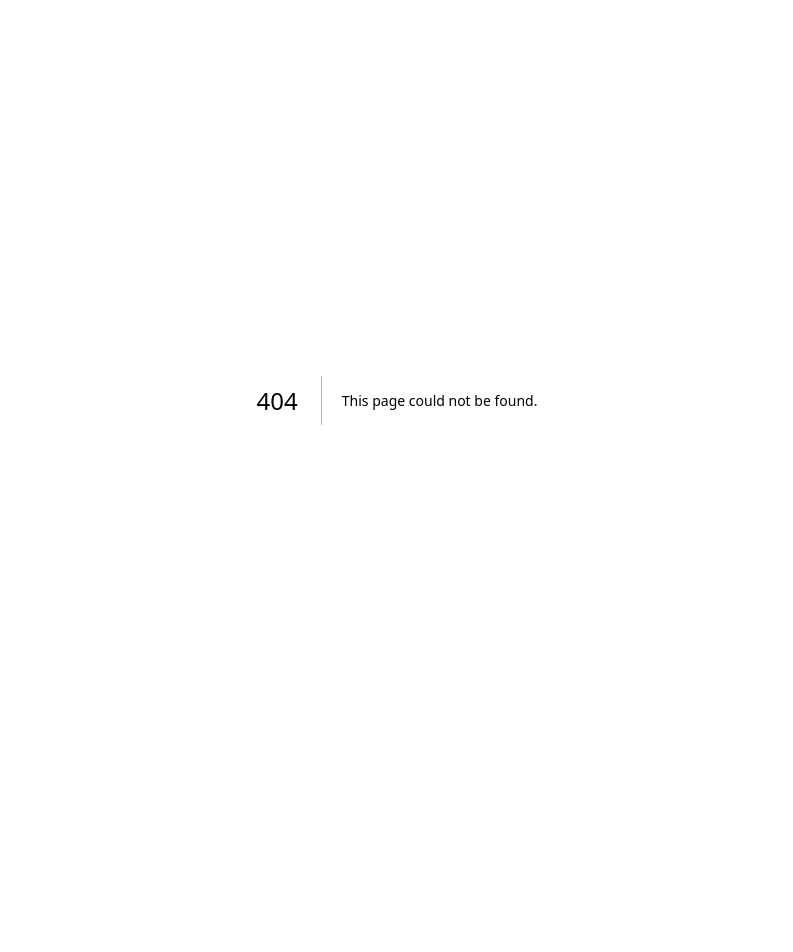
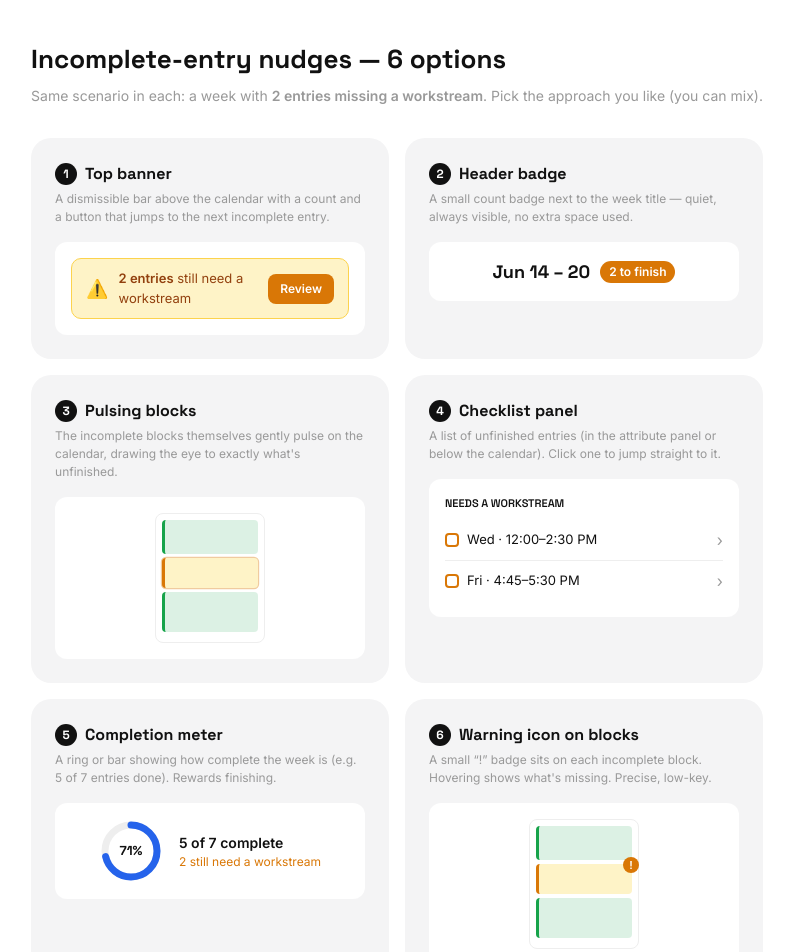
Before and after one commit to calvinschenk0-png/time-reflection-tool, a Next.js app: page /design/incomplete in a window 1280 px wide. Before the commit this address had no page. Shown: the top 952 px of the page, without its empty margins (243-1036 px from the left). Before the commit the page ends 800 px from the top, so only its background shows below. Built offline with nearby package versions, Linux system fonts and the light colour scheme.

Commit message:
Prototype: six incomplete-entry nudge options at /design/incomplete

```diff
--- /dev/null
+++ b/app/design/incomplete/page.tsx
@@ -0,0 +1,134 @@
+'use client'
+
+// Prototype: six ways to nudge the user toward incomplete entries.
+// Dummy data only. Pick one and we'll build it into the real Log page.
+
+const AMBER = '#d97706'
+const GREEN = '#16a34a'
+const BLUE = '#2563eb'
+
+// A tiny calendar strip used inside several options
+function MiniDay({ pulse = false, warn = false }: { pulse?: boolean; warn?: boolean }) {
+  const blocks = [
+    { top: 6, h: 34, color: GREEN, draft: false },
+    { top: 44, h: 30, color: AMBER, draft: true },
+    { top: 78, h: 40, color: GREEN, draft: false },
+  ]
+  return (
+    <div style={{ position: 'relative', width: 110, height: 130, background: '#fff', borderRadius: 8, border: '1px solid #eee' }}>
+      {blocks.map((b, i) => (
+        <div key={i}
+          className={b.draft && pulse ? 'pulse' : undefined}
+          style={{
+            position: 'absolute', top: b.top, left: 6, right: 6, height: b.h,
+            background: b.draft ? '#fef3c7' : b.color + '26',
+            borderLeft: `3px solid ${b.color}`, borderRadius: 4,
+          }}>
+          {b.draft && warn && (
+            <div style={{ position: 'absolute', top: -7, right: -7, width: 16, height: 16, borderRadius: 99, background: AMBER, color: '#fff', fontSize: 11, fontWeight: 700, display: 'flex', alignItems: 'center', justifyContent: 'center' }}>!</div>
+          )}
+        </div>
+      ))}
+    </div>
+  )
+}
+
+function Card({ n, title, desc, children }: { n: number; title: string; desc: string; children: React.ReactNode }) {
+  return (
+    <div style={{ background: '#f4f4f5', borderRadius: 20, padding: 24 }}>
+      <div style={{ display: 'flex', alignItems: 'center', gap: 8, marginBottom: 4 }}>
+        <span style={{ width: 22, height: 22, borderRadius: 99, background: '#111', color: '#fff', fontSize: 12, fontWeight: 700, display: 'flex', alignItems: 'center', justifyContent: 'center', fontFamily: "'Space Grotesk', sans-serif" }}>{n}</span>
+        <h2 style={{ fontFamily: "'Space Grotesk', sans-serif", fontSize: 16, fontWeight: 700, color: '#111' }}>{title}</h2>
+      </div>
+      <p style={{ fontSize: 12, color: '#999', marginBottom: 16, lineHeight: 1.5 }}>{desc}</p>
+      <div style={{ background: '#fff', borderRadius: 12, padding: 16, display: 'flex', justifyContent: 'center' }}>{children}</div>
+    </div>
+  )
+}
+
+export default function IncompletePrototype() {
+  return (
+    <>
+      <style>{`
+        @import url('https://fonts.googleapis.com/css2?family=Space+Grotesk:wght@400;500;600;700&family=Inter:wght@300;400;500;600&display=swap');
+        * { box-sizing: border-box; margin: 0; padding: 0; }
+        body { font-family: 'Inter', sans-serif; background: #fff; }
+        @keyframes pulse { 0%,100% { box-shadow: 0 0 0 0 rgba(217,119,6,0.5);} 50% { box-shadow: 0 0 0 5px rgba(217,119,6,0);} }
+        .pulse { animation: pulse 1.5s infinite; }
+        @keyframes barfill { from { width: 0 } to { width: 71% } }
+      `}</style>
+
+      <div style={{ maxWidth: 1000, margin: '0 auto', padding: '40px 24px 80px' }}>
+        <h1 style={{ fontFamily: "'Space Grotesk', sans-serif", fontSize: 26, fontWeight: 700, color: '#111', marginBottom: 6 }}>
+          Incomplete-entry nudges — 6 options
+        </h1>
+        <p style={{ fontSize: 14, color: '#999', marginBottom: 32 }}>
+          Same scenario in each: a week with <strong>2 entries missing a workstream</strong>. Pick the approach you like (you can mix).
+        </p>
+
+        <div style={{ display: 'grid', gridTemplateColumns: 'repeat(auto-fit, minmax(300px, 1fr))', gap: 16 }}>
+
+          {/* 1. Banner */}
+          <Card n={1} title="Top banner" desc="A dismissible bar above the calendar with a count and a button that jumps to the next incomplete entry.">
+            <div style={{ width: '100%' }}>
+              <div style={{ display: 'flex', alignItems: 'center', gap: 10, background: '#fef3c7', border: `1px solid #fcd34d`, borderRadius: 10, padding: '10px 14px' }}>
+                <span style={{ fontSize: 18 }}>⚠️</span>
+                <span style={{ flex: 1, fontSize: 13, color: '#92400e' }}><strong>2 entries</strong> still need a workstream</span>
+                <button style={{ background: AMBER, color: '#fff', border: 'none', borderRadius: 8, padding: '6px 12px', fontSize: 12, fontWeight: 600, cursor: 'pointer' }}>Review</button>
+              </div>
+            </div>
+          </Card>
+
+          {/* 2. Header badge */}
+          <Card n={2} title="Header badge" desc="A small count badge next to the week title — quiet, always visible, no extra space used.">
+            <div style={{ display: 'flex', alignItems: 'center', gap: 10 }}>
+              <span style={{ fontFamily: "'Space Grotesk', sans-serif", fontSize: 18, fontWeight: 700, color: '#111' }}>Jun 14 – 20</span>
+              <span style={{ background: AMBER, color: '#fff', borderRadius: 99, padding: '2px 9px', fontSize: 12, fontWeight: 600 }}>2 to finish</span>
+            </div>
+          </Card>
+
+          {/* 3. Pulsing blocks */}
+          <Card n={3} title="Pulsing blocks" desc="The incomplete blocks themselves gently pulse on the calendar, drawing the eye to exactly what's unfinished.">
+            <MiniDay pulse />
+          </Card>
+
+          {/* 4. Checklist panel */}
+          <Card n={4} title="Checklist panel" desc="A list of unfinished entries (in the attribute panel or below the calendar). Click one to jump straight to it.">
+            <div style={{ width: '100%' }}>
+              <p style={{ fontSize: 11, fontWeight: 600, color: '#111', marginBottom: 8, fontFamily: "'Space Grotesk', sans-serif" }}>NEEDS A WORKSTREAM</p>
+              {['Wed · 12:00–2:30 PM', 'Fri · 4:45–5:30 PM'].map((t, i) => (
+                <div key={i} style={{ display: 'flex', alignItems: 'center', gap: 8, padding: '8px 0', borderBottom: i === 0 ? '1px solid #eee' : 'none' }}>
+                  <span style={{ width: 14, height: 14, borderRadius: 4, border: `2px solid ${AMBER}` }} />
+                  <span style={{ fontSize: 13, color: '#111', flex: 1 }}>{t}</span>
+                  <span style={{ fontSize: 16, color: '#999' }}>›</span>
+                </div>
+              ))}
+            </div>
+          </Card>
+
+          {/* 5. Completion ring/bar */}
+          <Card n={5} title="Completion meter" desc="A ring or bar showing how complete the week is (e.g. 5 of 7 entries done). Rewards finishing.">
+            <div style={{ display: 'flex', alignItems: 'center', gap: 16 }}>
+              <svg width={64} height={64}>
+                <circle cx={32} cy={32} r={26} fill="none" stroke="#eee" strokeWidth={7} />
+                <circle cx={32} cy={32} r={26} fill="none" stroke={BLUE} strokeWidth={7} strokeLinecap="round"
+                  strokeDasharray={`${0.71 * 2 * Math.PI * 26} ${2 * Math.PI * 26}`} transform="rotate(-90 32 32)" />
+                <text x={32} y={36} textAnchor="middle" fontSize={13} fontWeight={700} fontFamily="'Space Grotesk', sans-serif" fill="#111">71%</text>
+              </svg>
+              <div>
+                <p style={{ fontSize: 14, fontWeight: 600, color: '#111' }}>5 of 7 complete</p>
+                <p style={{ fontSize: 12, color: AMBER }}>2 still need a workstream</p>
+              </div>
+            </div>
+          </Card>
+
+          {/* 6. Warning icon on blocks */}
+          <Card n={6} title="Warning icon on blocks" desc="A small “!” badge sits on each incomplete block. Hovering shows what's missing. Precise, low-key.">
+            <MiniDay warn />
+          </Card>
+
+        </div>
+      </div>
+    </>
+  )
+}
```
